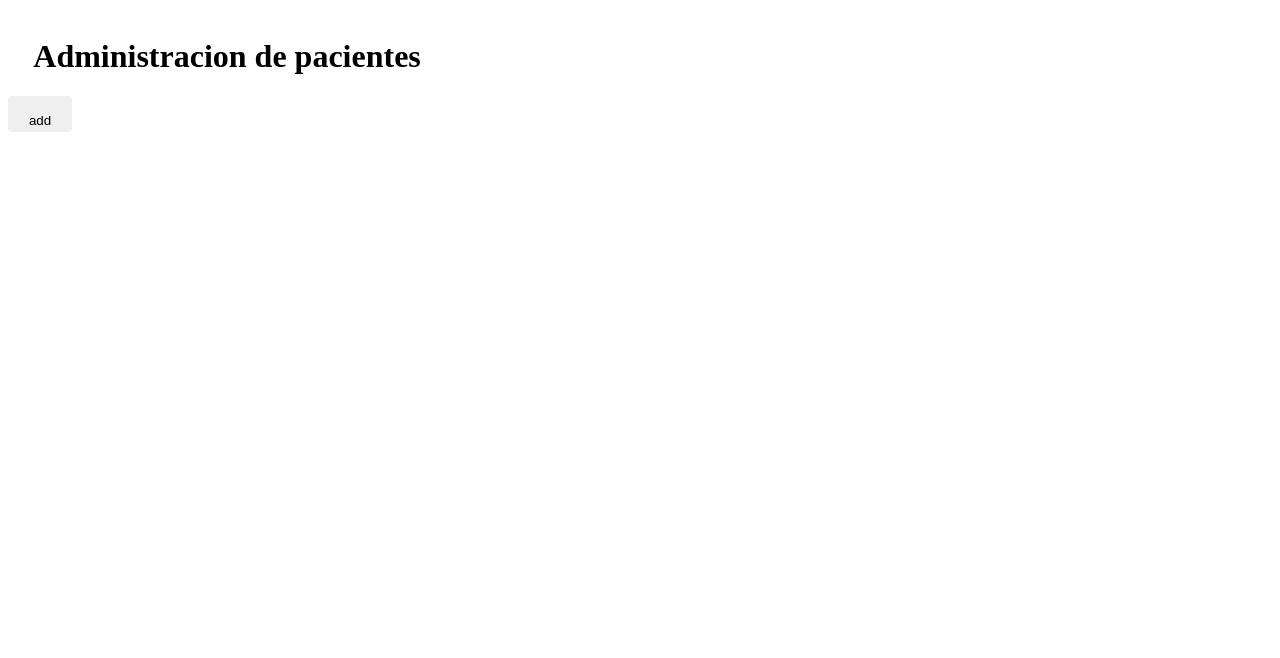
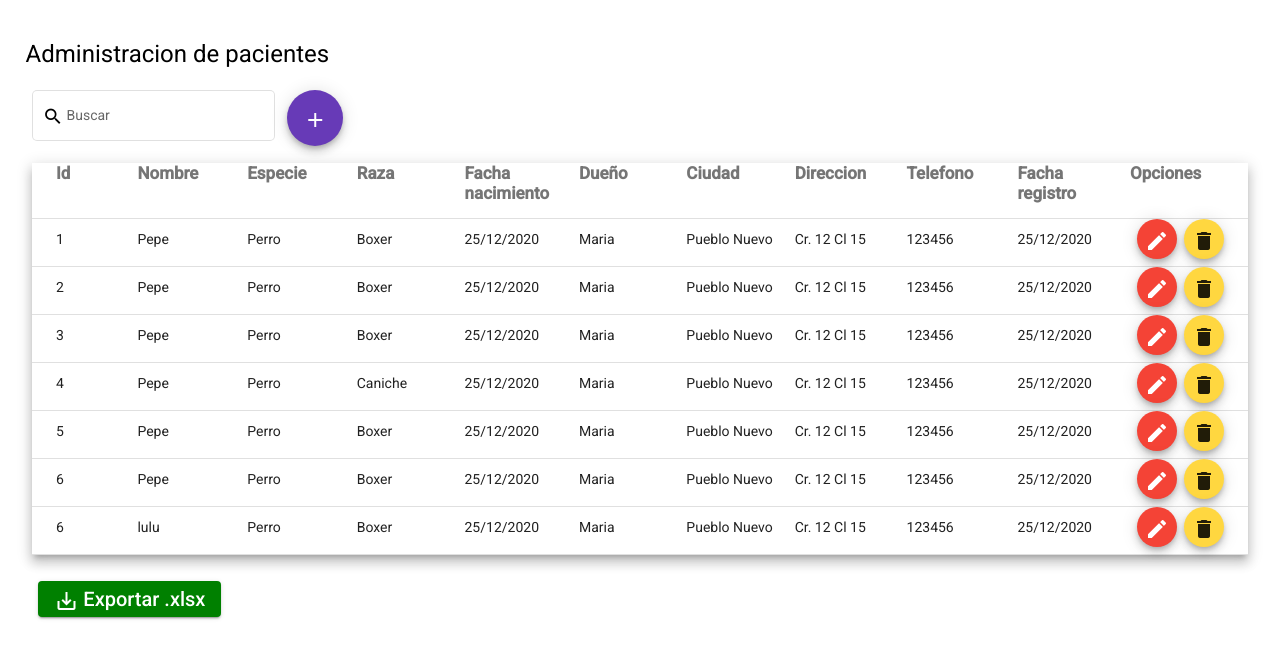
Before and after one commit to fabian-vel/Frontend.Facturacion.XYZ, an Angular app: page /paciente in a window 1280 px wide. Shown: the top 658 px of the page. Built offline with nearby package versions, Linux system fonts and the light colour scheme.

Commit message:
WIP:TASK: tabla para mostar pacientes registrados

```diff
--- a/angular.json
+++ b/angular.json
@@ -28,6 +28,7 @@
               "src/assets"
             ],
             "styles": [
+              "./node_modules/@angular/material/prebuilt-themes/deeppurple-amber.css",
               "src/styles.scss"
             ],
             "scripts": []
@@ -96,6 +97,7 @@
               "src/assets"
             ],
             "styles": [
+              "./node_modules/@angular/material/prebuilt-themes/deeppurple-amber.css",
               "src/styles.scss"
             ],
             "scripts": []
@@ -103,5 +105,8 @@
         }
       }
     }
+  },
+  "cli": {
+    "analytics": "0ed1494c-0ea1-4d10-bd8f-afab8da58301"
   }
 }
--- a/package.json
+++ b/package.json
@@ -11,10 +11,12 @@
   "private": true,
   "dependencies": {
     "@angular/animations": "^14.2.0",
+    "@angular/cdk": "~13.0.0-next.7+89.sha-a662737",
     "@angular/common": "^14.2.0",
     "@angular/compiler": "^14.2.0",
     "@angular/core": "^14.2.0",
     "@angular/forms": "^14.2.0",
+    "@angular/material": "~13.0.0-next.7+89.sha-a662737",
     "@angular/platform-browser": "^14.2.0",
     "@angular/platform-browser-dynamic": "^14.2.0",
     "@angular/router": "^14.2.0",
--- a/src/app/app-routing.module.ts
+++ b/src/app/app-routing.module.ts
@@ -2,6 +2,7 @@
 import { RouterModule, Routes } from '@angular/router';
 import { LoginComponent } from './components/login/login.component';
 import { PacienteComponent } from './components/paciente/paciente.component';
+
 
 const routes: Routes = [
   {
--- a/src/app/app.component.html
+++ b/src/app/app.component.html
@@ -1,2 +1 @@
-<!-- <router-outlet></router-outlet> -->
-<app-paciente></app-paciente>
+<router-outlet></router-outlet>
--- a/src/app/app.module.ts
+++ b/src/app/app.module.ts
@@ -7,6 +7,8 @@
 import {MatSelectModule} from '@angular/material/select';
 import {MatDatepickerModule} from '@angular/material/datepicker';
 import { MatNativeDateModule } from '@angular/material/core';
+import {MatTableModule} from '@angular/material/table';
+import {MatPaginatorModule} from '@angular/material/paginator';
 
 import { AppRoutingModule } from './app-routing.module';
 import { AppComponent } from './app.component';
@@ -30,7 +32,9 @@
     MatDialogModule,
     MatSelectModule,
     MatDatepickerModule,
-    MatNativeDateModule
+    MatNativeDateModule,
+    MatTableModule,
+    MatPaginatorModule
   ],
   providers: [
   ],
--- a/src/app/components/paciente/paciente.component.html
+++ b/src/app/components/paciente/paciente.component.html
@@ -25,7 +25,7 @@
                 </mat-form-field>
 
                 <mat-form-field appearance="outline" class="example-form-field">
-                    <mat-label>Fecha de nacimiento</mat-label>
+                    <mat-label>Fecha de nacimiento </mat-label>
                     <input matInput [matDatepicker]="picker">
                     <mat-hint>MM/DD/YYYY</mat-hint>
                     <mat-datepicker-toggle matIconSuffix [for]="picker" class="datepicker-toggle">
@@ -36,7 +36,7 @@
                 <div class="dueño">
                     <mat-form-field appearance="outline">
                         <mat-label>Dueño</mat-label>
-                        <mat-select name="food">
+                        <mat-select name="dueño">
                             <mat-option *ngFor="let item of duenio" [value]="item">
                                 {{item}}
                             </mat-option>
@@ -78,4 +78,96 @@
     </mat-dialog-actions>
 </ng-template>
 <h1>Administracion de pacientes</h1>
-<button mat-raised-button color="primary" (click)="openDialog(ngModal)"><mat-icon>add</mat-icon></button>
+
+<div class="content">
+
+    <mat-form-field appearance="outline" class="filter">
+        <mat-label>
+            Buscar
+        </mat-label>
+        <mat-icon matPrefix>search</mat-icon>
+
+        <input matInput (keyup)="applyFilter($event)" #input>
+    </mat-form-field>
+    <button mat-fab color="primary" (click)="openDialog(ngModal)" class="button-add"><mat-icon>add</mat-icon></button>
+
+
+    <mat-table [dataSource]="dataSource" class="mat-elevation-z8">
+
+        <ng-container matColumnDef="id">
+            <th mat-header-cell *matHeaderCellDef> Id </th>
+            <td mat-cell *matCellDef="let element"> {{element.id}} </td>
+        </ng-container>
+
+        <ng-container matColumnDef="name">
+            <th mat-header-cell *matHeaderCellDef> Nombre </th>
+            <td mat-cell *matCellDef="let element"> {{element.name}} </td>
+        </ng-container>
+
+        <ng-container matColumnDef="especie">
+            <th mat-header-cell *matHeaderCellDef> Especie </th>
+            <td mat-cell *matCellDef="let element"> {{element.especie}} </td>
+        </ng-container>
+
+        <ng-container matColumnDef="raza">
+            <th mat-header-cell *matHeaderCellDef> Raza </th>
+            <td mat-cell *matCellDef="let element"> {{element.raza}} </td>
+        </ng-container>
+
+        <ng-container matColumnDef="fnaci">
+            <th mat-header-cell *matHeaderCellDef> Facha <br> nacimiento </th>
+            <td mat-cell *matCellDef="let element"> {{element.fnaci | date:'dd/MM/YYYY'}} </td>
+        </ng-container>
+
+        <ng-container matColumnDef="duenio">
+            <th mat-header-cell *matHeaderCellDef> Dueño </th>
+            <td mat-cell *matCellDef="let element"> {{element.duenio}} </td>
+        </ng-container>
+
+        <ng-container matColumnDef="ciudad">
+            <th mat-header-cell *matHeaderCellDef> Ciudad </th>
+            <td mat-cell *matCellDef="let element"> {{element.ciudad}} </td>
+        </ng-container>
+
+        <ng-container matColumnDef="direccion">
+            <th mat-header-cell *matHeaderCellDef> Direccion </th>
+            <td mat-cell *matCellDef="let element"> {{element.direccion}} </td>
+        </ng-container>
+
+        <ng-container matColumnDef="telefono">
+            <th mat-header-cell *matHeaderCellDef> Telefono </th>
+            <td mat-cell *matCellDef="let element"> {{element.telefono}} </td>
+        </ng-container>
+
+        <ng-container matColumnDef="freg">
+            <th mat-header-cell *matHeaderCellDef> Facha <br> registro </th>
+            <td mat-cell *matCellDef="let element"> {{element.freg | date:'dd/MM/YYYY'}} </td>
+        </ng-container>
+
+        <ng-container matColumnDef="accion">
+            <th mat-header-cell *matHeaderCellDef> Opciones </th>
+            <td mat-cell *matCellDef="let element">
+                <div class="button-row">
+                    <button mat-mini-fab color="warn"><mat-icon>create</mat-icon>
+                    </button>
+                    <button mat-mini-fab color="accent"><mat-icon>delete</mat-icon>
+                    </button>
+                </div>
+            </td>
+        </ng-container>
+
+        <tr mat-header-row *matHeaderRowDef="displayedColumns"></tr>
+        <tr mat-row *matRowDef="let row; columns: displayedColumns;"></tr>
+
+        <tr class="mat-row" *matNoDataRow>
+            <td class="mat-cell" colspan="4">No hay datos que coincidan con "{{input.value}}"</td>
+        </tr>
+
+    </mat-table>
+</div>
+
+<div class="button-export-content">
+    <button mat-raised-button class="button-export">
+        <mat-icon>save_alt</mat-icon> Exportar .xlsx
+    </button>
+</div>
--- a/src/app/components/paciente/paciente.component.scss
+++ b/src/app/components/paciente/paciente.component.scss
@@ -13,7 +13,7 @@
     display: grid;
     grid-template-columns: repeat(3, 1fr);
     grid-gap: 10px;
-    font-size: 20px;
+    font-size: 15px;
     .example-form-field {
         margin-top: 2%;
         .datepicker-toggle {
@@ -24,6 +24,12 @@
     }
     .dueño {
         margin-top: 2%;
+        display: flex;
+        button {
+            margin-left: 5px;
+            margin-top: 10px;
+            height: 40px;
+        }
     }
 }
 
@@ -31,3 +37,39 @@
     margin-top: 3%;
     margin-left: 2%;
 }
+
+.content {
+    width: 95%;
+    margin: auto;
+    .filter {
+        width: 20%;
+    }
+    .button-add {
+        margin-left: 1%;
+    }
+    th {
+        font-weight: 600;
+        font-size: 17px;
+    }
+    td,
+    th {
+        width: 10%;
+        .button-row {
+            display: flex;
+            justify-content: center;
+            button {
+                margin-left: 7px;
+            }
+        }
+    }
+}
+
+.button-export-content {
+    margin-left: 3%;
+    margin-top: 2%;
+    .button-export {
+        background-color: green;
+        color: white;
+        font-size: 20px;
+    }
+}
--- a/src/app/components/paciente/paciente.component.ts
+++ b/src/app/components/paciente/paciente.component.ts
@@ -1,10 +1,31 @@
-import { Component, OnInit } from '@angular/core';
-import {MatDialog} from '@angular/material/dialog';
+import { Component, OnInit, AfterViewInit, ViewChild } from '@angular/core';
+import { MatDialog } from '@angular/material/dialog';
+import { MatTableDataSource } from '@angular/material/table';
 
-interface Food {
-  value: string;
-  viewValue: string;
+export interface Paciente {
+  id: number,
+  name: string,
+  especie: string,
+  raza: string,
+  fnaci: Date;
+  duenio: string,
+  ciudad: string,
+  direccion: string,
+  telefono: string
+  freg: Date;
 }
+
+var fecha = new Date('December 25, 2020');
+const ELEMENT_DATA: Paciente[] = [
+  { id: 1, name: 'Pepe', especie: 'Perro', raza: 'Boxer', fnaci: fecha, duenio: 'Maria', ciudad: 'Pueblo Nuevo', direccion: 'Cr. 12 Cl 15', telefono: '123456', freg: fecha },
+  { id: 2, name: 'Pepe', especie: 'Perro', raza: 'Boxer', fnaci: fecha, duenio: 'Maria', ciudad: 'Pueblo Nuevo', direccion: 'Cr. 12 Cl 15', telefono: '123456', freg: fecha },
+  { id: 3, name: 'Pepe', especie: 'Perro', raza: 'Boxer', fnaci: fecha, duenio: 'Maria', ciudad: 'Pueblo Nuevo', direccion: 'Cr. 12 Cl 15', telefono: '123456', freg: fecha },
+  { id: 4, name: 'Pepe', especie: 'Perro', raza: 'Caniche', fnaci: fecha, duenio: 'Maria', ciudad: 'Pueblo Nuevo', direccion: 'Cr. 12 Cl 15', telefono: '123456', freg: fecha },
+  { id: 5, name: 'Pepe', especie: 'Perro', raza: 'Boxer', fnaci: fecha, duenio: 'Maria', ciudad: 'Pueblo Nuevo', direccion: 'Cr. 12 Cl 15', telefono: '123456', freg: fecha },
+  { id: 6, name: 'Pepe', especie: 'Perro', raza: 'Boxer', fnaci: fecha, duenio: 'Maria', ciudad: 'Pueblo Nuevo', direccion: 'Cr. 12 Cl 15', telefono: '123456', freg: fecha },
+  { id: 6, name: 'lulu', especie: 'Perro', raza: 'Boxer', fnaci: fecha, duenio: 'Maria', ciudad: 'Pueblo Nuevo', direccion: 'Cr. 12 Cl 15', telefono: '123456', freg: fecha }
+];
+
 
 @Component({
   selector: 'app-paciente',
@@ -14,15 +35,12 @@
 
 export class PacienteComponent implements OnInit {
 
-  duenio = [
-    'Jose P',
-    'Sara M.',
-    'Fernanda S.',
-    'Carlos A.',
-    'Matias H.'
-  ]
+  duenio = ['Jose P', 'Sara M.', 'Fernanda S.', 'Carlos A.', 'Matias H.'];
+  displayedColumns: string[] = ['id', 'name', 'especie', 'raza', 'fnaci', 'duenio', 'ciudad', 'direccion', 'telefono', 'freg', 'accion'];
+  dataSource = new MatTableDataSource(ELEMENT_DATA);
 
-  constructor(public dialog: MatDialog) { }
+  constructor(public dialog: MatDialog) {
+  }
 
   ngOnInit(): void {
   }
@@ -35,6 +53,15 @@
     });
   }
 
+  applyFilter(event: Event) {
+    const filterValue = (event.target as HTMLInputElement).value;
+    this.dataSource.filter = filterValue.trim().toLowerCase();
+
+    if (this.dataSource.paginator) {
+      this.dataSource.paginator.firstPage();
+    }
+  }
+
 
 
 }
--- a/src/index.html
+++ b/src/index.html
@@ -6,8 +6,11 @@
   <base href="/">
   <meta name="viewport" content="width=device-width, initial-scale=1">
   <link rel="icon" type="image/x-icon" href="favicon.ico">
+  <link rel="preconnect" href="https://fonts.gstatic.com">
+  <link href="https://fonts.googleapis.com/css2?family=Roboto:wght@300;400;500&display=swap" rel="stylesheet">
+  <link href="https://fonts.googleapis.com/icon?family=Material+Icons" rel="stylesheet">
 </head>
-<body>
+<body class="mat-typography">
   <app-root></app-root>
 </body>
 </html>
--- a/src/styles.scss
+++ b/src/styles.scss
@@ -1 +1,4 @@
 /* You can add global styles to this file, and also import other style files */
+
+html, body { height: 100%; }
+body { margin: 0; font-family: Roboto, "Helvetica Neue", sans-serif; }
```
Also changed, not shown: 2 other files (tests, documents, lock files or other folders).
